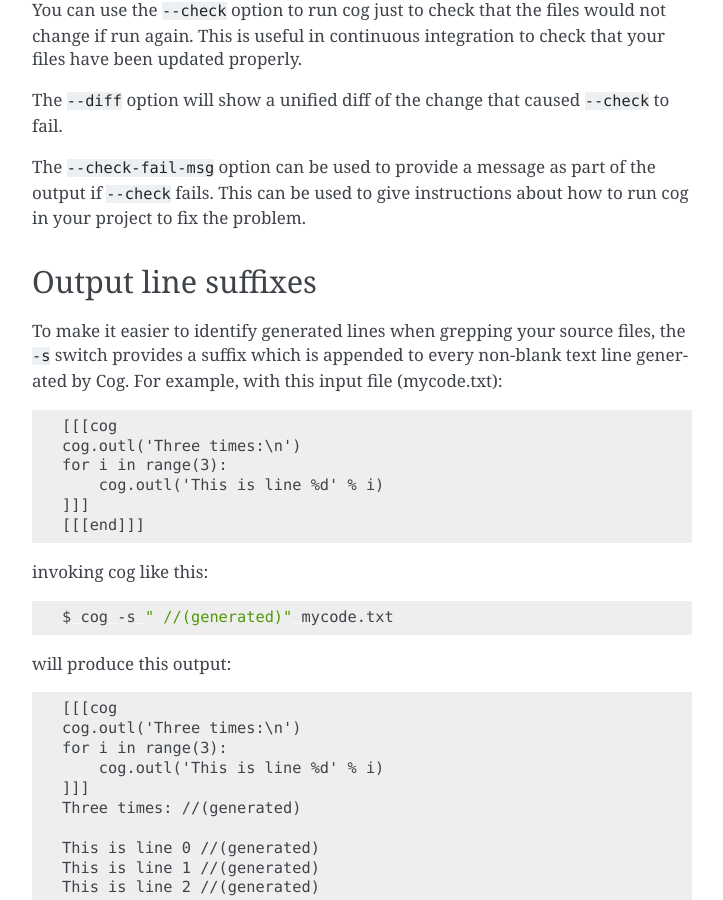
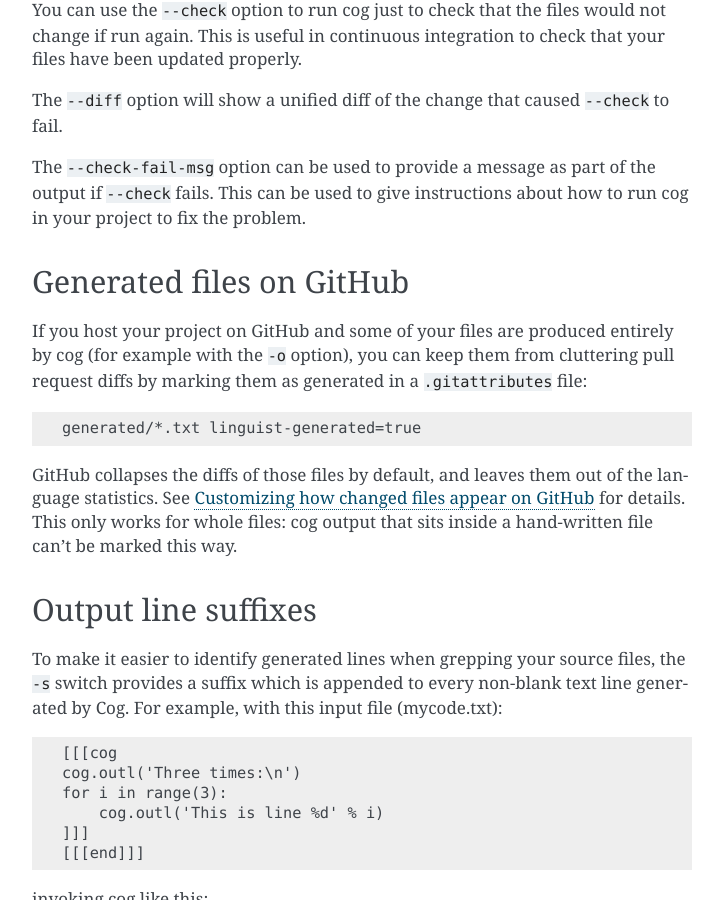
Before and after one commit to nedbat/cog, a Sphinx documentation site: the page built from docs/running.rst, in a window 1280 px wide and 900 px high, scrolled down 3735 px. Shown: the whole window, without its empty margins (388-1111 px from the left). Built offline with Sphinx 7.4.7, drawn with Linux system fonts in a browser that asks for light colours; some of the changed text lies outside the part shown.

Commit message:
docs: explain how to mark generated files with linguist-generated
Closes #53

```diff
--- a/CHANGELOG.rst
+++ b/CHANGELOG.rst
@@ -23,9 +23,13 @@ Unreleased
 
 - Dropped support for Python 3.9.
 
+- Documented how to use ``linguist-generated=true`` to collapse cog-generated
+  files in GitHub diffs, closing `issue 53`_.
+
 - Stopped raising exceptions on unexpected ``]]]`` characters, closing `issue
   52`_, thanks to `Kurt McKee <pull 69_>`_.
 
+.. _issue 53: https://github.com/nedbat/cog/issues/53
 .. _issue 52: https://github.com/nedbat/cog/issues/52
 .. _pull 69: https://github.com/nedbat/cog/pull/69
 
--- a/docs/running.rst
+++ b/docs/running.rst
@@ -233,6 +233,24 @@ output if ``--check`` fails.  This can be used to give instructions about how
 to run cog in your project to fix the problem.
 
 
+Generated files on GitHub
+-------------------------
+
+If you host your project on GitHub and some of your files are produced entirely
+by cog (for example with the ``-o`` option), you can keep them from cluttering
+pull request diffs by marking them as generated in a ``.gitattributes`` file:
+
+.. code-block:: text
+
+    generated/*.txt linguist-generated=true
+
+GitHub collapses the diffs of those files by default, and leaves them out of
+the language statistics.  See `Customizing how changed files appear on GitHub
+<https://docs.github.com/en/repositories/working-with-files/managing-files/customizing-how-changed-files-appear-on-github>`_
+for details.  This only works for whole files: cog output that sits inside a
+hand-written file can't be marked this way.
+
+
 Output line suffixes
 --------------------
 
```
